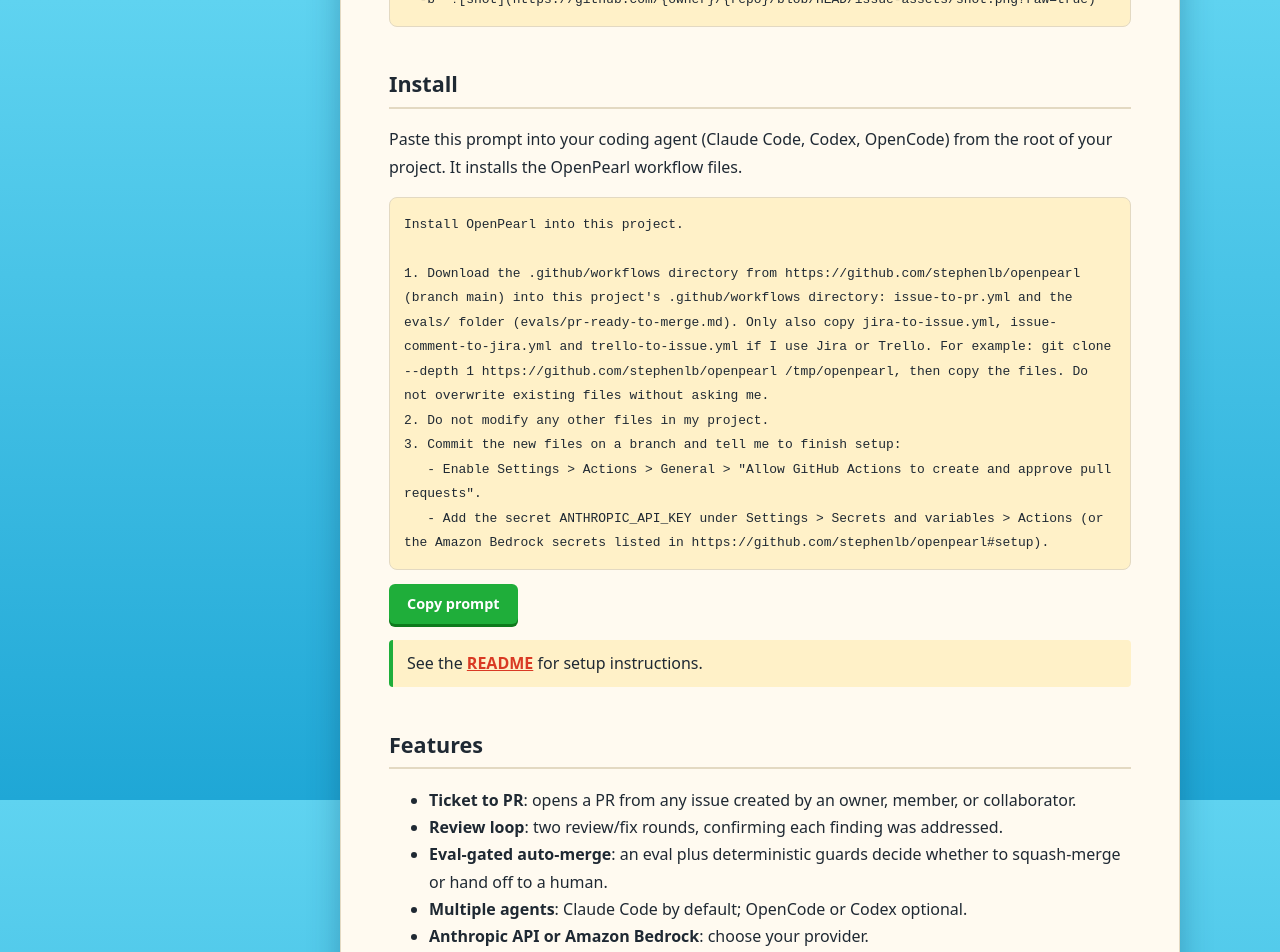
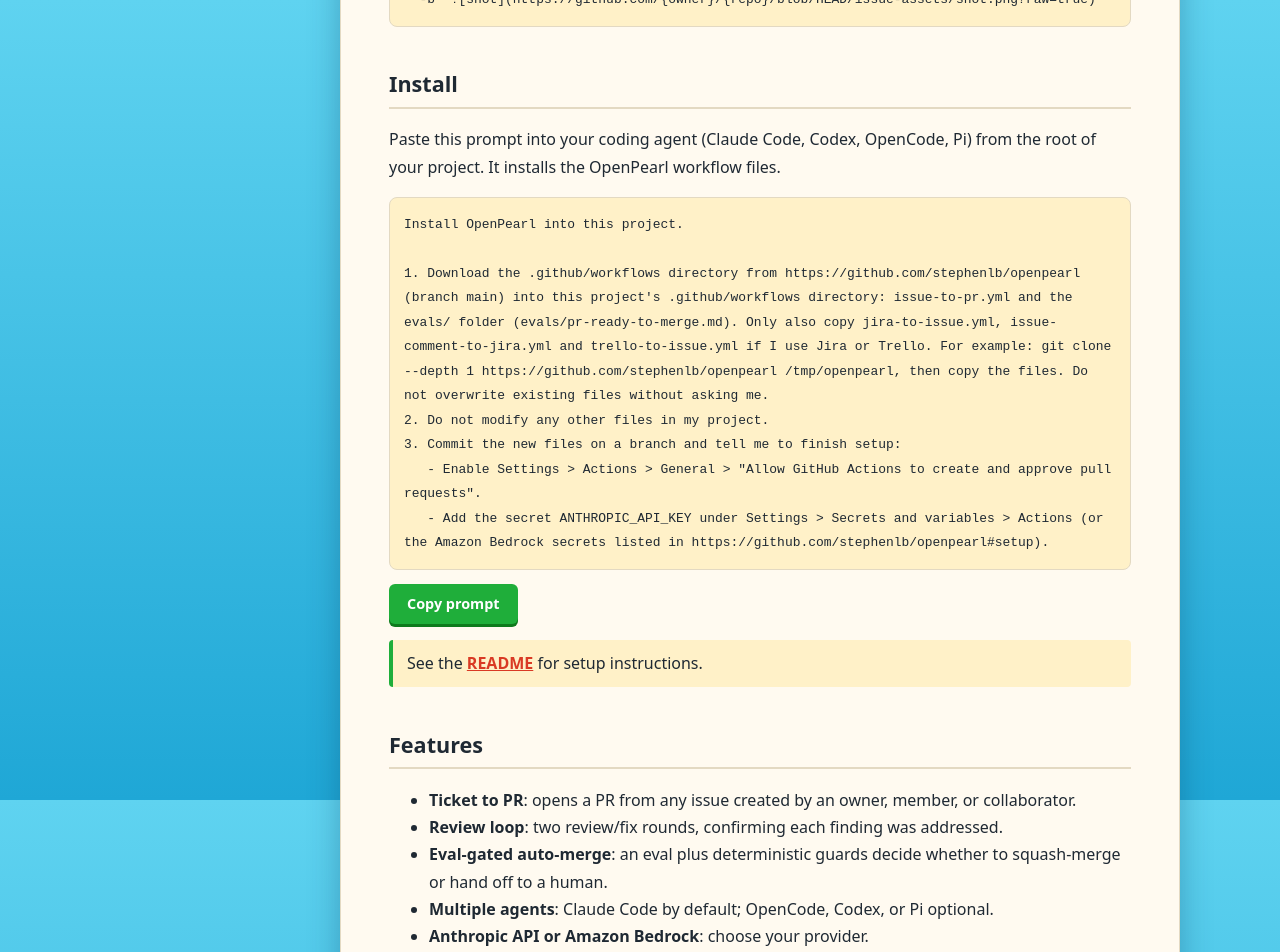
Before and after one commit to stephenlb/openpearl, a plain HTML site: page docs/index.html in a window 1280 px wide. Shown: the part 1600-2552 px from the top of the page. Drawn offline with Linux system fonts and the light colour scheme.

Commit message:
add support for pi harness as alternative to claude (#108)

```diff
--- a/docs/index.html
+++ b/docs/index.html
@@ -48,7 +48,7 @@ gh run watch</code></pre>
 gh issue create -t "Button is misaligned" \
   -b "![shot](https://github.com/{owner}/{repo}/blob/HEAD/issue-assets/shot.png?raw=true)"</code></pre>
     <h2>Install</h2>
-    <p>Paste this prompt into your coding agent (Claude Code, Codex, OpenCode) from the root of your project. It installs the OpenPearl workflow files.</p>
+    <p>Paste this prompt into your coding agent (Claude Code, Codex, OpenCode, Pi) from the root of your project. It installs the OpenPearl workflow files.</p>
     <pre id="install-prompt"><code>Install OpenPearl into this project.
 
 1. Download the .github/workflows directory from https://github.com/stephenlb/openpearl (branch main) into this project's .github/workflows directory: issue-to-pr.yml and the evals/ folder (evals/pr-ready-to-merge.md). Only also copy jira-to-issue.yml, issue-comment-to-jira.yml and trello-to-issue.yml if I use Jira or Trello. For example: git clone --depth 1 https://github.com/stephenlb/openpearl /tmp/openpearl, then copy the files. Do not overwrite existing files without asking me.
@@ -63,7 +63,7 @@ gh issue create -t "Button is misaligned" \
       <li><strong>Ticket to PR</strong>: opens a PR from any issue created by an owner, member, or collaborator.</li>
       <li><strong>Review loop</strong>: two review/fix rounds, confirming each finding was addressed.</li>
       <li><strong>Eval-gated auto-merge</strong>: an eval plus deterministic guards decide whether to squash-merge or hand off to a human.</li>
-      <li><strong>Multiple agents</strong>: Claude Code by default; OpenCode or Codex optional.</li>
+      <li><strong>Multiple agents</strong>: Claude Code by default; OpenCode, Codex, or Pi optional.</li>
       <li><strong>Anthropic API or Amazon Bedrock</strong>: choose your provider.</li>
       <li><strong>PR comment chat</strong>: ask questions or request changes on a PR.</li>
       <li><strong>Jira and Trello import</strong>: tickets and cards become issues automatically.</li>
```
Also changed, not shown: .github/workflows/issue-to-pr.yml, .github/workflows/pr-comment-chat.yml, README.md.
